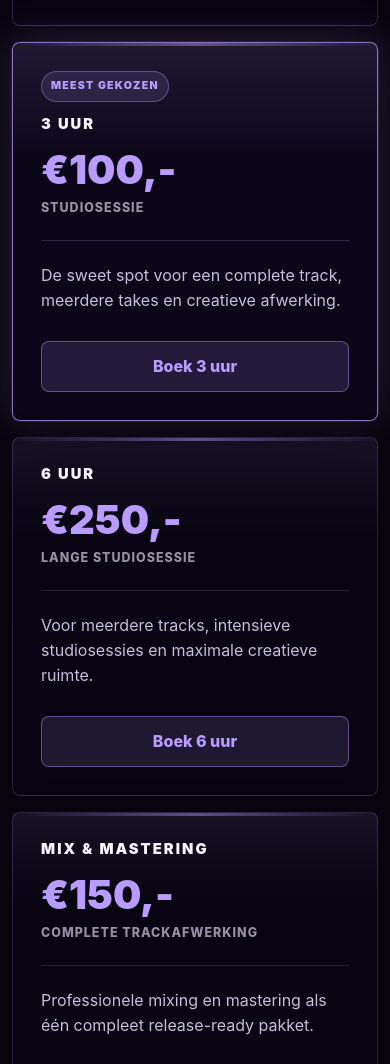
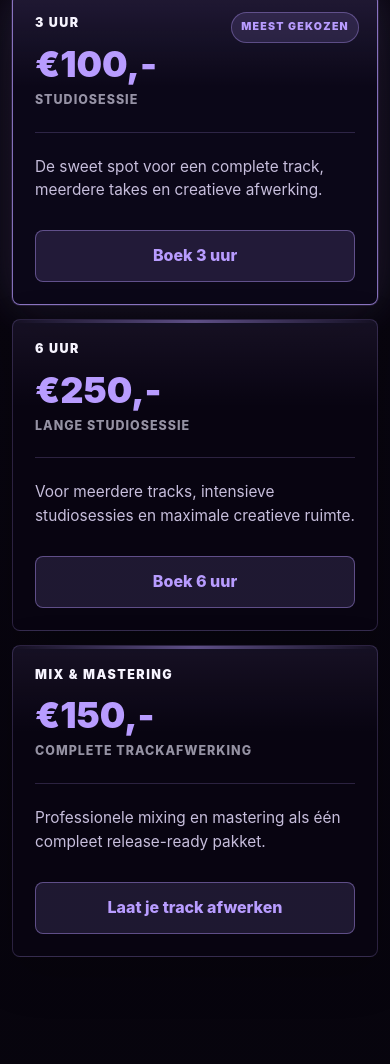
Before and after one commit to Arixconnect/Soundlab, a plain HTML site: page index.html in a window 390 px wide. Shown: the part 8444-9508 px from the top of the page. Drawn offline with Linux system fonts and the light colour scheme.

Commit message:
Improve pricing cards responsiveness

```diff
--- a/styles.css
+++ b/styles.css
@@ -841,20 +841,21 @@ h3 {
 }
 
 .pricing-grid {
-  grid-template-columns: repeat(6, minmax(0, 1fr));
+  grid-template-columns: repeat(5, minmax(0, 1fr));
+  align-items: stretch;
+  gap: clamp(14px, 1.8vw, 18px);
 }
 
 .price-card {
   position: relative;
   display: flex;
-  grid-column: span 2;
-  min-height: 332px;
+  min-height: 340px;
   flex-direction: column;
   overflow: hidden;
   background:
     linear-gradient(180deg, rgba(184, 156, 255, 0.08), transparent 28%),
     rgba(9, 5, 18, 0.84);
-  padding: 28px;
+  padding: clamp(22px, 2.2vw, 28px);
 }
 
 .price-card::before {
@@ -867,29 +868,20 @@ h3 {
 }
 
 .price-card h3 {
-  margin-bottom: 18px;
+  min-height: 2.4em;
+  margin-bottom: 16px;
   color: var(--text);
-  font-size: 0.92rem;
+  font-size: clamp(0.78rem, 0.86vw, 0.92rem);
   font-weight: 900;
-  letter-spacing: 0.14em;
+  letter-spacing: 0.12em;
   text-transform: uppercase;
 }
 
-.price-card:nth-child(4) {
-  grid-column: 2 / span 2;
-  justify-self: end;
-  width: 100%;
-}
-
-.price-card:nth-child(5) {
-  grid-column: 4 / span 2;
-  justify-self: start;
-  width: 100%;
-}
-
 .price-badge {
+  position: absolute;
+  top: 18px;
+  right: 18px;
   align-self: flex-start;
-  margin-bottom: 14px;
   border: 1px solid rgba(184, 156, 255, 0.36);
   border-radius: 999px;
   background: rgba(155, 128, 225, 0.16);
@@ -900,10 +892,14 @@ h3 {
   letter-spacing: 0.12em;
 }
 
+.price-card.featured h3 {
+  padding-right: 92px;
+}
+
 .price {
   color: var(--primary-light);
   margin-bottom: 8px;
-  font-size: clamp(2.5rem, 4vw, 3.4rem);
+  font-size: clamp(2.25rem, 3vw, 3rem);
   font-weight: 900;
   line-height: 1;
 }
@@ -926,8 +922,10 @@ h3 {
 }
 
 .price-card p:not(.price):not(.price-meta) {
+  min-height: 5.1em;
   margin-bottom: 28px;
   color: var(--muted);
+  font-size: 0.96rem;
   line-height: 1.55;
 }
 
@@ -968,7 +966,7 @@ h3 {
     0 0 0 1px rgba(184, 156, 255, 0.12),
     0 24px 70px rgba(0, 0, 0, 0.34),
     0 0 48px rgba(184, 156, 255, 0.2);
-  transform: translateY(-6px);
+  transform: none;
 }
 
 .faq-section {
@@ -1089,17 +1087,9 @@ h3 {
   transform: translateY(0);
 }
 
-@media (min-width: 1100px) {
+@media (max-width: 1180px) {
   .pricing-grid {
-    grid-template-columns: repeat(5, minmax(0, 1fr));
-  }
-
-  .price-card,
-  .price-card:nth-child(4),
-  .price-card:nth-child(5) {
-    grid-column: auto;
-    justify-self: stretch;
-    width: auto;
+    grid-template-columns: repeat(3, minmax(0, 1fr));
   }
 }
 
@@ -1143,17 +1133,8 @@ h3 {
     grid-template-columns: repeat(2, minmax(0, 1fr));
   }
 
-  .price-card,
-  .price-card:nth-child(4) {
-    grid-column: auto;
-    justify-self: stretch;
-    width: auto;
-  }
-
-  .price-card:nth-child(5) {
-    grid-column: 1 / -1;
-    justify-self: center;
-    width: min(100%, 354px);
+  .price-card {
+    min-height: 320px;
   }
 
   .impression-card.large.studio-video-card {
@@ -1311,14 +1292,17 @@ h3 {
     grid-template-columns: 1fr;
   }
 
-  .price-card:nth-child(5) {
-    grid-column: auto;
-    justify-self: stretch;
-    width: auto;
+  .price-card {
+    min-height: auto;
   }
 
-  .price-card.featured {
-    transform: none;
+  .price-card h3,
+  .price-card p:not(.price):not(.price-meta) {
+    min-height: 0;
+  }
+
+  .price-card.featured h3 {
+    padding-right: 88px;
   }
 
   .team-card {
```
